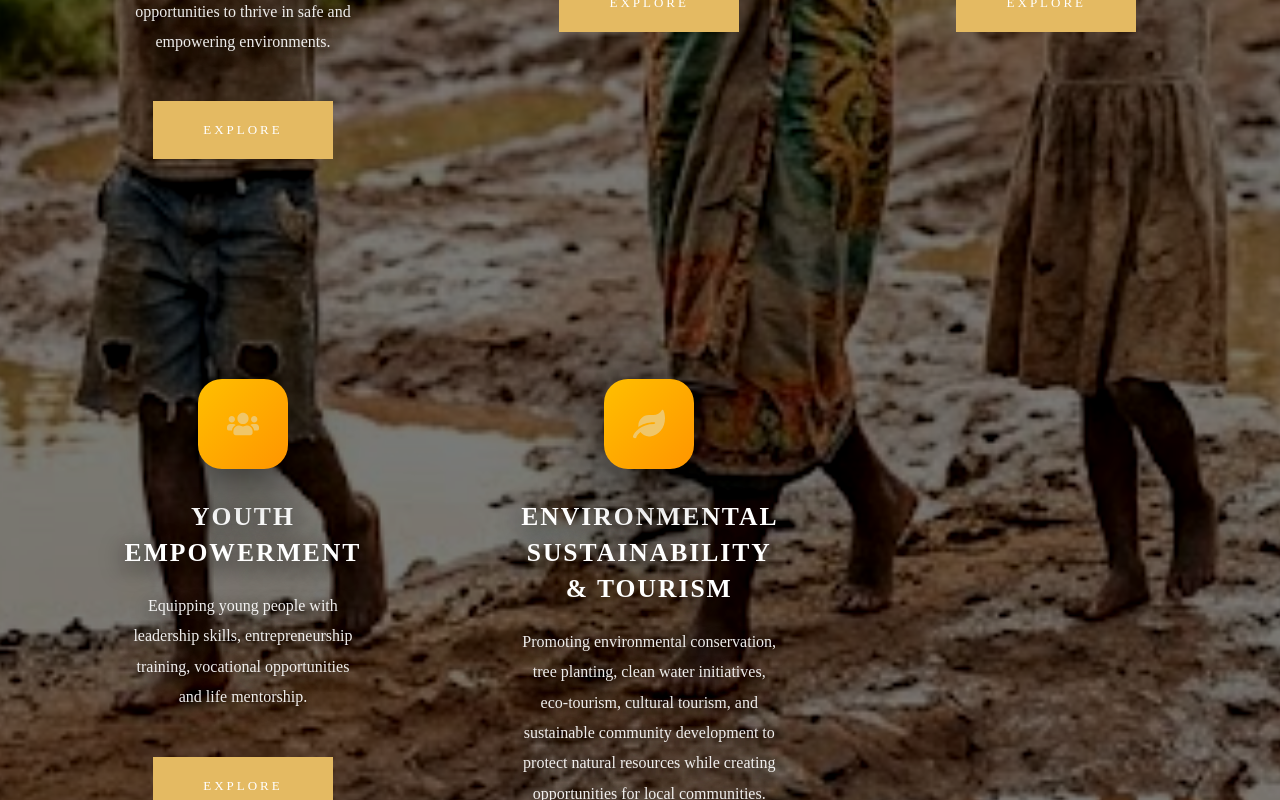
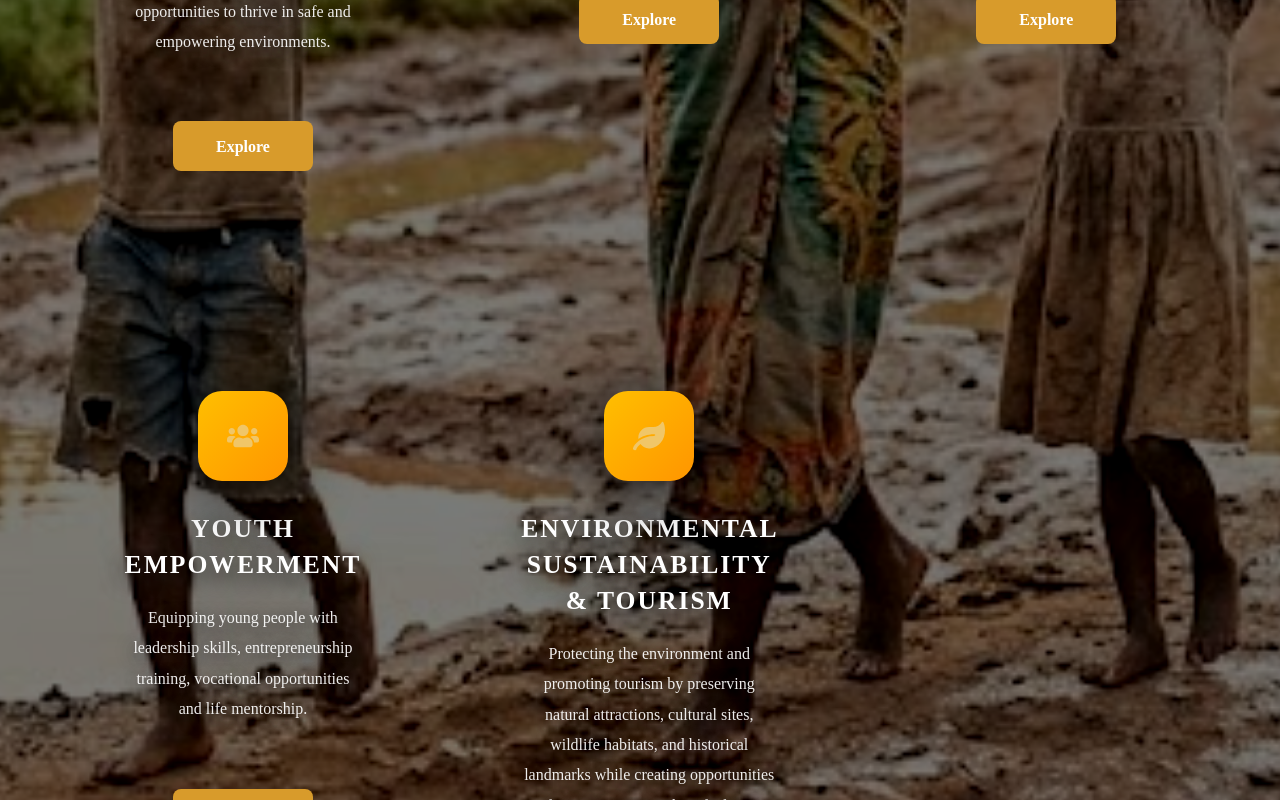
Before and after one commit to nickdev256/s-s-one-family-foundation-, a React (Vite) app in the folder frontend/: page / in a window 1280 px wide. Shown: the part 3440-4240 px from the top of the page. Built offline with nearby package versions, Linux system fonts and the light colour scheme; no server answers.

Commit message:
Merge main into nich-development

```diff
--- a/frontend/src/Sections/Programs.css
+++ b/frontend/src/Sections/Programs.css
@@ -484,4 +484,29 @@ height:54px;
 
 }
 
+}.explore-btn{
+display:inline-flex;
+justify-content:center;
+align-items:center;
+
+width:140px;
+height:50px;
+
+margin-top:20px;
+
+background:#D89B2B;
+color:#fff;
+
+text-decoration:none;
+
+border-radius:8px;
+
+font-weight:600;
+
+transition:.3s ease;
 }
+
+.explore-btn:hover{
+background:#071A54;
+transform:translateY(-3px);
+}
--- a/frontend/src/Sections/Programs.jsx
+++ b/frontend/src/Sections/Programs.jsx
@@ -12,6 +12,7 @@ FaChild
 from 'react-icons/fa'
 
 import { motion } from 'framer-motion'
+import { Link } from 'react-router-dom'
 
 import bg from "../assets/image/image(373).png"
 
@@ -20,10 +21,10 @@ export default function Programs(){
 const programs=[
 
 {
-  icon: <FaChild />,
-  title: "Child & Education Support",
+  icon:<FaChild />,
+  title:"Child & Education Support",
   description:
-    "Supporting vulnerable children through protection, food assistance, mentorship, psychosocial care, sponsorships, school materials, tuition support, digital learning, and opportunities to thrive in safe and empowering environments."
+  "Supporting vulnerable children through protection, food assistance, mentorship, psychosocial care, sponsorships, school materials, tuition support, digital learning, and opportunities to thrive in safe and empowering environments."
 },
 
 {
@@ -48,22 +49,19 @@ description:
 },
 
 {
-  icon: <FaLeaf />,
-  title: "Environmental Sustainability & Tourism",
-  description:
-    "Promoting environmental conservation, tree planting, clean water initiatives, eco-tourism, cultural tourism, and sustainable community development to protect natural resources while creating opportunities for local communities."
-},
+icon:<FaLeaf />,
+title:"Environmental Sustainability & Tourism",
+description:
+"Protecting the environment and promoting tourism by preserving natural attractions, cultural sites, wildlife habitats, and historical landmarks while creating opportunities for communities to benefit from responsible travel and sustainable tourism activities."
+}
 
 ]
 
 return(
 
 <section
-
 className="programs"
-
 id="programs"
-
 >
 
 <img
@@ -102,8 +100,6 @@ and long-term development.
 </p>
 
 </div>
-
-
 
 <div className="program-grid">
 
@@ -155,11 +151,14 @@ y:-12
 
 </p>
 
-<button>
+<Link
+to="/programs"
+className="explore-btn"
+>
 
 Explore
 
-</button>
+</Link>
 
 </motion.div>
 
```
